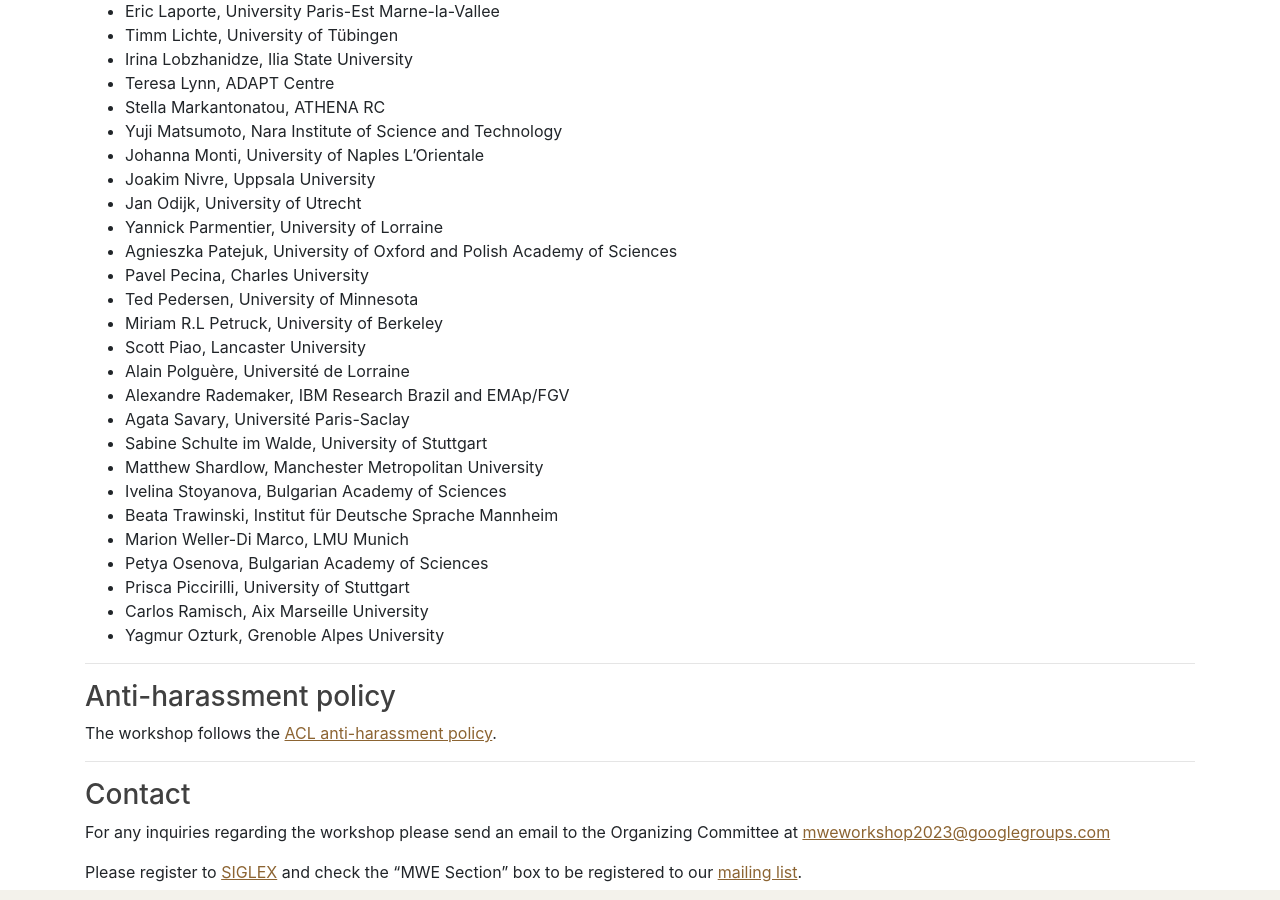
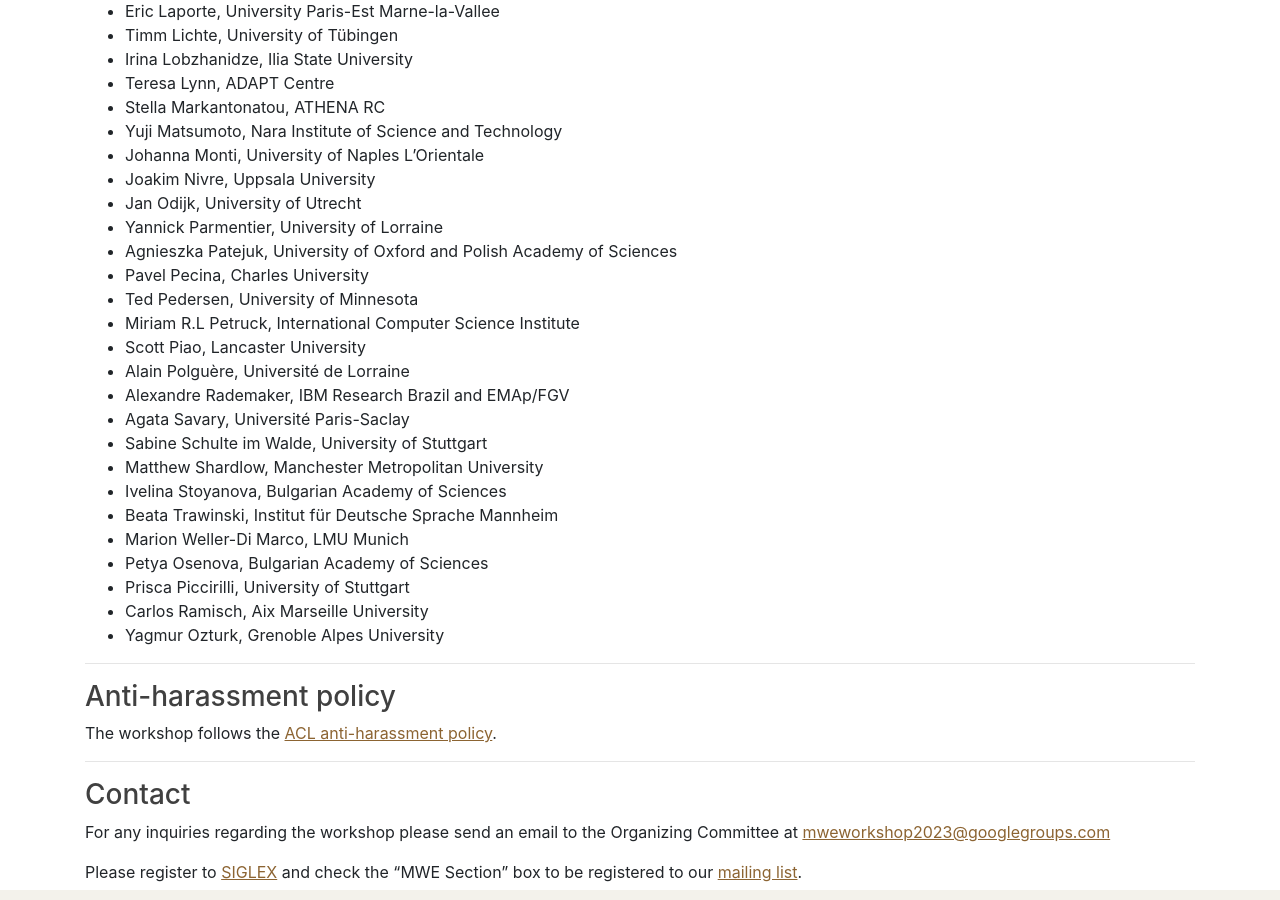
Before and after one commit to multiword/multiword.github.io, a Jekyll site: the page built from mwe2023/index.md, in a window 1280 px wide and 900 px high, scrolled down 5038 px. Built offline with Jekyll 4.4.1, drawn with Linux system fonts in a browser that asks for light colours; comment, search, counter and statistics services are not loaded.

Commit message:
Fixed affiliation: Miriam R.L. Petruck

```diff
--- a/mwe2023/index.md
+++ b/mwe2023/index.md
@@ -224,7 +224,7 @@ All deadlines are at 23:59 UTC-12 (Anywhere on Earth).
 * Agnieszka Patejuk, University of Oxford and Polish Academy of Sciences
 * Pavel Pecina, Charles University
 * Ted Pedersen, University of Minnesota
-* Miriam R.L Petruck, University of Berkeley
+* Miriam R.L Petruck, International Computer Science Institute
 * Scott Piao, Lancaster University
 * Alain Polguère, Université de Lorraine
 * Alexandre Rademaker, IBM Research Brazil and EMAp/FGV
```
